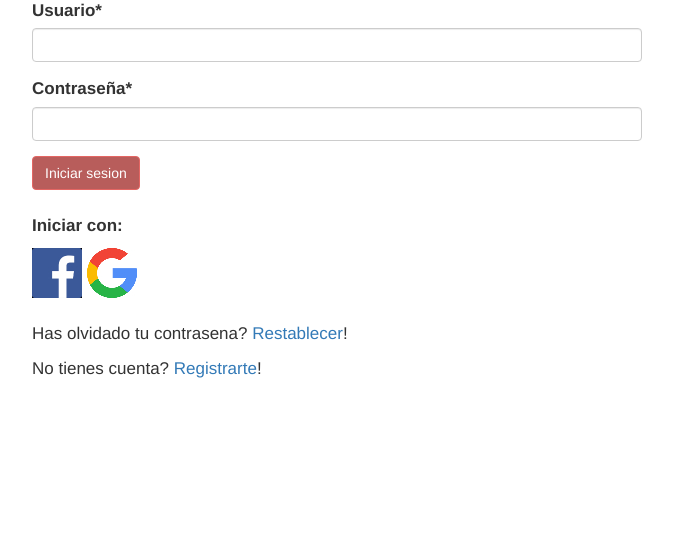
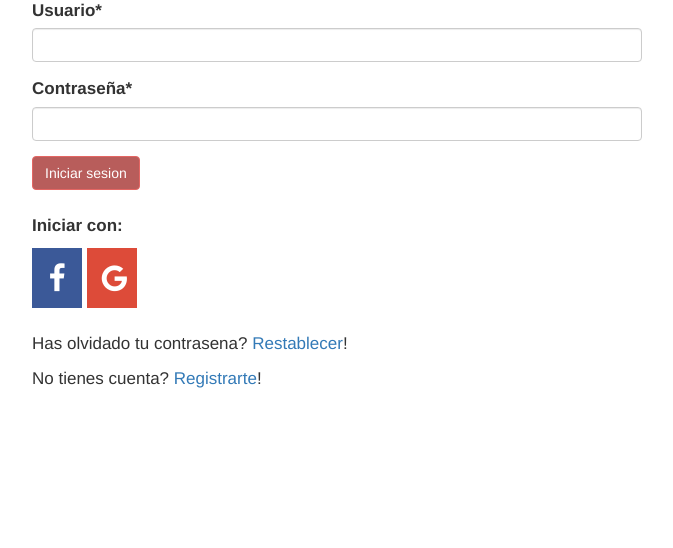
Before and after one commit to cristiven/Client_Server_Project, a Django app: template concafer/templates/registration/login.html in a window 1280 px wide. Shown: the part 116-664 px from the top of the page, without its empty margins (303-976 px from the left). Run offline with Django 3.2, Linux system fonts and the light colour scheme; the template is opened without the code that fills it: values that come from a table or form of the project are taken from there, others are empty; some libraries are stand-ins or nearby versions.

Commit message:
mejora icono de facebook y google

```diff
--- /dev/null
+++ b/concafer/static_pro/static/css/style.css
@@ -0,0 +1,27 @@
+/* Style all font awesome icons */
+.fa {
+    padding: 15px;
+    font-size: 30px;
+    width: 50px;
+    text-align: center;
+    text-decoration: none;
+
+}
+
+.fa:hover {
+    opacity: 1;
+}
+
+/* Set a specific color for each brand */
+
+/* Facebook */
+.fa-facebook {
+    background: #3B5998;
+    color: white;
+}
+
+/* Google */
+.fa-google {
+  background: #dd4b39;
+  color: white;
+}
--- a/concafer/templates/inicio.html
+++ b/concafer/templates/inicio.html
@@ -43,9 +43,6 @@
   </div>
   <!--<button id="slideShowButton"></button> --> <!-- Optional button element. If this button element is used and if this ID value is changed, the corresponding ID value in slideShow.js must be change analogously. -->
   <script src="{% static 'js/slideShow.js' %}"></script> <!-- Required. -->
-</body>
-
-</html>
 
   <div class="jumbotron">
   <div class="container">
@@ -62,6 +59,7 @@
   </div>
   </div>
   </div>
+</body>
 
-
+</html>
 {% endblock %}
--- a/concafer/templates/registration/login.html
+++ b/concafer/templates/registration/login.html
@@ -4,6 +4,10 @@
 {% load static %}
 
 {% block content %}
+<!-- Add icon library -->
+<link rel="stylesheet" href="https://cdnjs.cloudflare.com/ajax/libs/font-awesome/4.7.0/css/font-awesome.min.css">
+<link href="{% static 'css/style.css' %}" rel="stylesheet">
+
 <div class = 'col-sm-6 col-sm-offset-3'>
 	<h2 class = 'text-align-center'><strong>Iniciar Sesión</strong></h2>
 <form method="post" action=".">
@@ -15,8 +19,13 @@
 </form>
 <br>
 <p><strong>Iniciar con:</strong></p>
-<a href="{% url 'social:begin' 'facebook' %}"><img src="{% static 'img/fb.jpg' %}"/></a>
-<a href="{% url 'social:begin' 'google-oauth2' %}">  <img src="{% static 'img/g.jpg' %}"/></a>
+<!-- Add font awesome icons -->
+
+<a href="{% url 'social:begin' 'facebook' %}" class="fa fa-facebook"></a>
+<a href="{% url 'social:begin' 'google-oauth2' %}" class="fa fa-google"></a>
+
+<!--<a href="{% url 'social:begin' 'facebook' %}"><img src="{% static 'img/fb.jpg' %}"/></a>-->
+<!--<a href="{% url 'social:begin' 'google-oauth2' %}">  <img src="{% static 'img/g.jpg' %}"/></a>-->
 
 <br><br>
 <p>{% trans "Has olvidado tu contrasena" %}? <a href="{% url 'auth_password_reset' %}">{% trans "Restablecer" %}</a>!</p>
```
Lines whose indentation alone changed are shown as unchanged.
